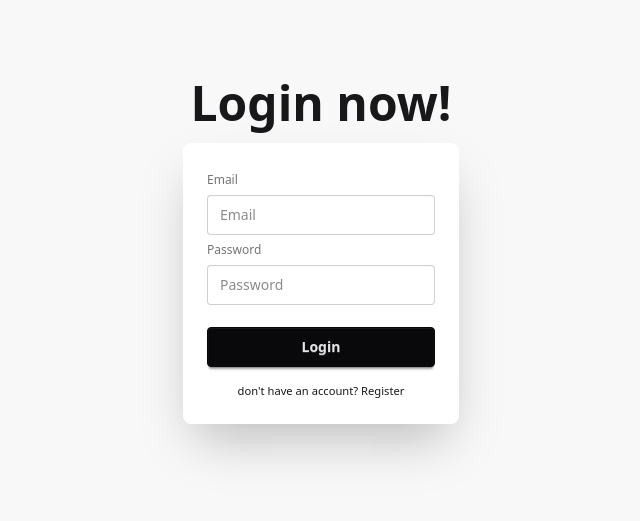
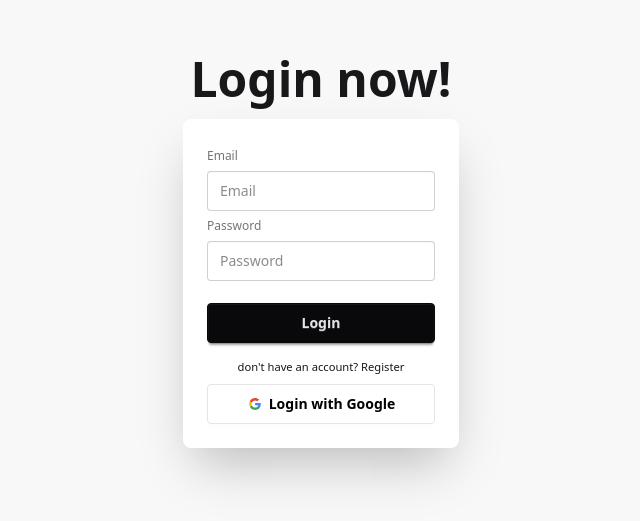
Before and after one commit to MD-Moniruzzaman-Arafat/career-code-client, a React (Vite) app: page /login-page in a window 1280 px wide. Shown: the part 149-670 px from the top of the page, without its empty margins (319-959 px from the left). Built offline with nearby package versions, Linux system fonts and the light colour scheme; no server answers.

Commit message:
google login system implement

```diff
--- a/src/components/Login/Login.jsx
+++ b/src/components/Login/Login.jsx
@@ -9,7 +9,8 @@
     password: '',
   });
   const navigation = useNavigate();
-  const { user, setUser, authError, setAuthError, logInUser } = useAuth();
+  const { user, setUser, authError, setAuthError, logInUser, googleLogin } =
+    useAuth();
   const errorNotify = () =>
     toast.error(authError, {
       position: 'top-right',
@@ -24,6 +25,18 @@
     });
   const successNotify = () =>
     toast.success('Login successful!', {
+      position: 'top-right',
+      autoClose: 5000,
+      hideProgressBar: false,
+      closeOnClick: false,
+      pauseOnHover: true,
+      draggable: true,
+      progress: undefined,
+      theme: 'dark',
+      transition: Bounce,
+    });
+  const successNotifyGoogle = () =>
+    toast.success('Google Login successful!', {
       position: 'top-right',
       autoClose: 5000,
       hideProgressBar: false,
@@ -50,6 +63,19 @@
       }
       console.log(loginUser);
       successNotify();
+    } catch (error) {
+      setAuthError(error.message);
+      errorNotify();
+    }
+  };
+  const handleGoogleLogin = async () => {
+    try {
+      const response = await googleLogin();
+      const googleUser = response.user;
+      if (googleUser) {
+        navigation('/');
+      }
+      successNotifyGoogle();
     } catch (error) {
       setAuthError(error.message);
       errorNotify();
@@ -88,6 +114,39 @@
               don't have an account? <Link to="/register-page">Register</Link>
             </small>
           </div>
+          <button
+            onClick={handleGoogleLogin}
+            className="btn bg-white text-black border-[#e5e5e5]"
+          >
+            <svg
+              aria-label="Google logo"
+              width="16"
+              height="16"
+              xmlns="http://www.w3.org/2000/svg"
+              viewBox="0 0 512 512"
+            >
+              <g>
+                <path d="m0 0H512V512H0" fill="#fff"></path>
+                <path
+                  fill="#34a853"
+                  d="M153 292c30 82 118 95 171 60h62v48A192 192 0 0190 341"
+                ></path>
+                <path
+                  fill="#4285f4"
+                  d="m386 400a140 175 0 0053-179H260v74h102q-7 37-38 57"
+                ></path>
+                <path
+                  fill="#fbbc02"
+                  d="m90 341a208 200 0 010-171l63 49q-12 37 0 73"
+                ></path>
+                <path
+                  fill="#ea4335"
+                  d="m153 219c22-69 116-109 179-50l55-54c-78-75-230-72-297 55"
+                ></path>
+              </g>
+            </svg>
+            Login with Google
+          </button>
         </div>
       </div>
     </>
--- a/src/components/Register/Register.jsx
+++ b/src/components/Register/Register.jsx
@@ -110,11 +110,42 @@
                   </div> */}
             <button className="btn btn-neutral mt-4">Register</button>
           </form>
+
           <div className="text-center">
             <small>
               don't have an account? <Link to="/login-page">Login</Link>
             </small>
           </div>
+          <button className="btn bg-white text-black border-[#e5e5e5]">
+            <svg
+              aria-label="Google logo"
+              width="16"
+              height="16"
+              xmlns="http://www.w3.org/2000/svg"
+              viewBox="0 0 512 512"
+            >
+              <g>
+                <path d="m0 0H512V512H0" fill="#fff"></path>
+                <path
+                  fill="#34a853"
+                  d="M153 292c30 82 118 95 171 60h62v48A192 192 0 0190 341"
+                ></path>
+                <path
+                  fill="#4285f4"
+                  d="m386 400a140 175 0 0053-179H260v74h102q-7 37-38 57"
+                ></path>
+                <path
+                  fill="#fbbc02"
+                  d="m90 341a208 200 0 010-171l63 49q-12 37 0 73"
+                ></path>
+                <path
+                  fill="#ea4335"
+                  d="m153 219c22-69 116-109 179-50l55-54c-78-75-230-72-297 55"
+                ></path>
+              </g>
+            </svg>
+            Login with Google
+          </button>
         </div>
       </div>
     </>
--- a/src/provider/AuthProvider.jsx
+++ b/src/provider/AuthProvider.jsx
@@ -1,7 +1,9 @@
 import {
   createUserWithEmailAndPassword,
+  GoogleAuthProvider,
   onAuthStateChanged,
   signInWithEmailAndPassword,
+  signInWithPopup,
   signOut,
 } from 'firebase/auth';
 import { useEffect, useState } from 'react';
@@ -13,6 +15,13 @@
   const [user, setUser] = useState(null);
   const [authError, setAuthError] = useState(null);
   const [loading, setLoading] = useState(true);
+
+  // Google Auth Provider
+  const googleProvider = new GoogleAuthProvider();
+
+  const googleLogin = () => {
+    return signInWithPopup(auth, googleProvider);
+  };
 
   const createUser = (email, password) => {
     return createUserWithEmailAndPassword(auth, email, password);
@@ -42,6 +51,7 @@
     createUser,
     logInUser,
     logoutUser,
+    googleLogin,
   };
   if (loading) {
     return <Loading />;
```
